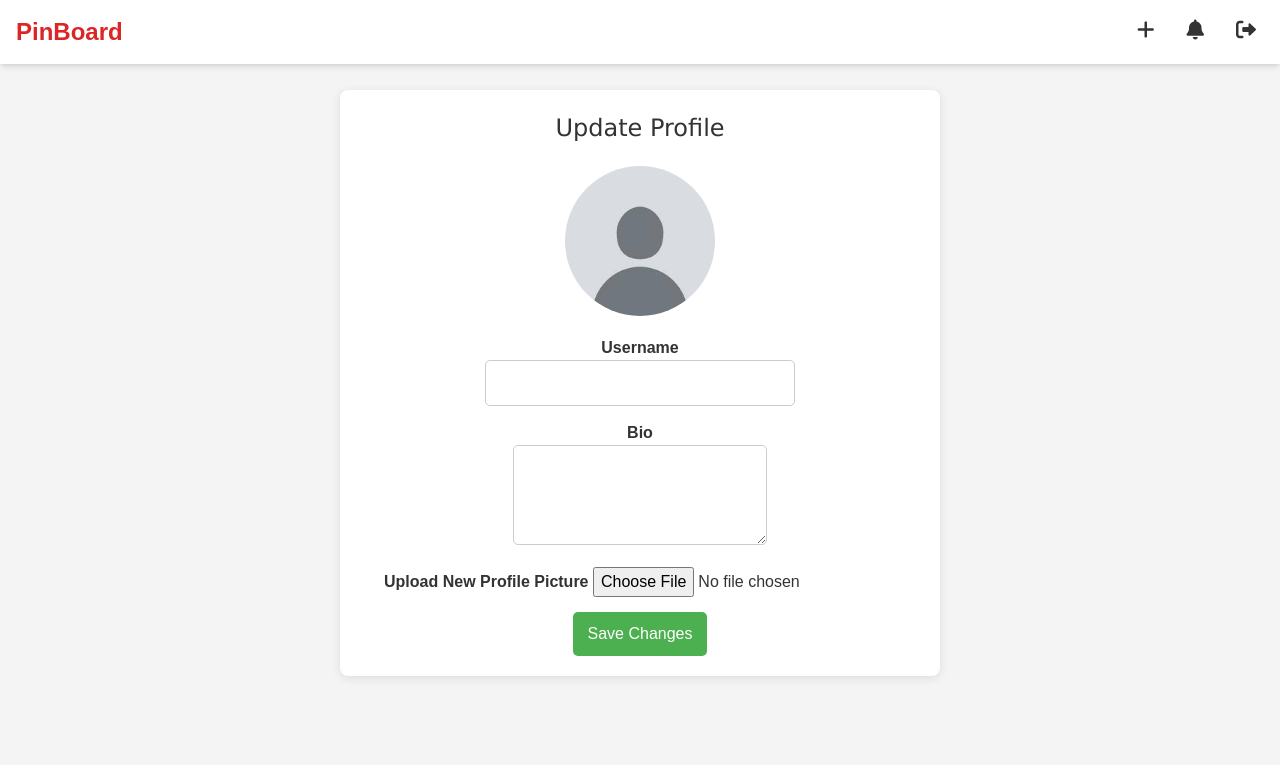
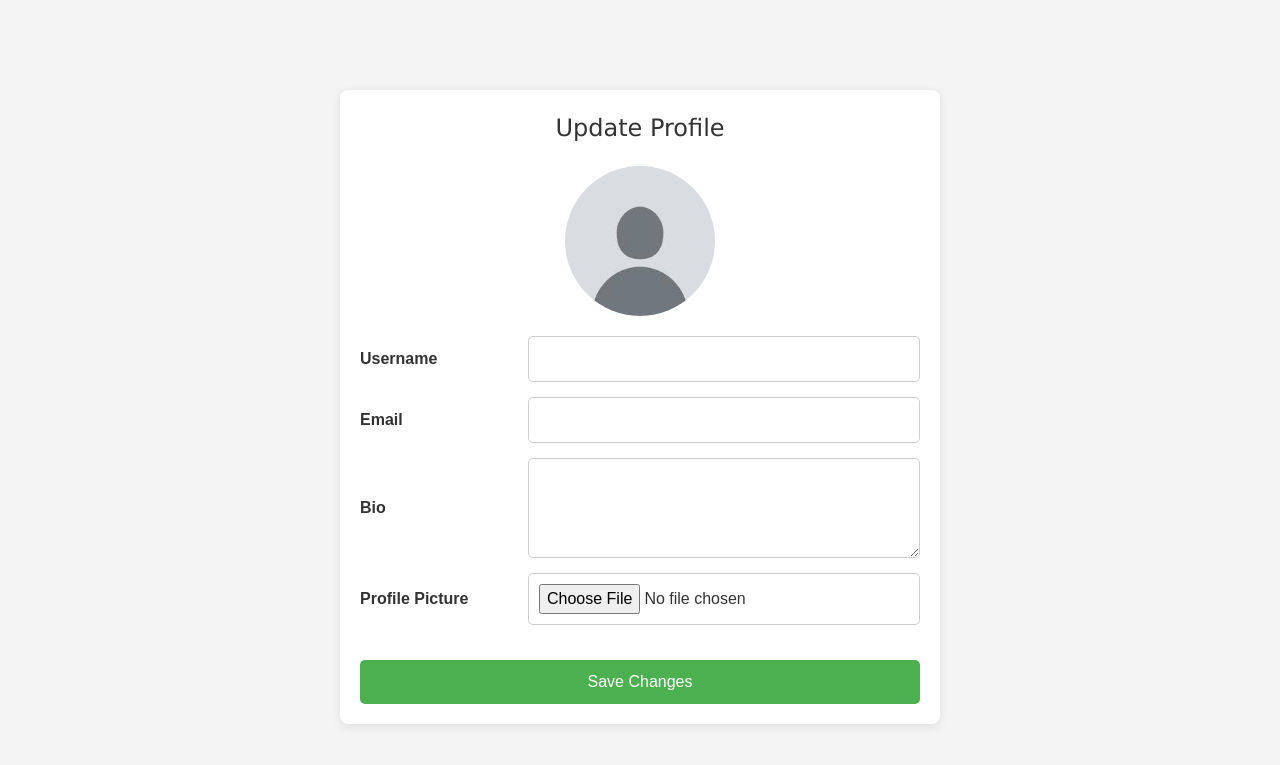
Before and after one commit to mhmmdysdn/PinBoard, a Flask app: page /update_profile in a window 1280 px wide. Shown: the top 765 px of the page. Run offline with Flask 3, Linux system fonts and the light colour scheme; the visitor is signed in with stand-in values (Sample User, id 1); data that the repository does not hold is empty.

Commit message:
update profile2

```diff
--- a/templates/Profile.html
+++ b/templates/Profile.html
@@ -143,12 +143,6 @@
       <div>Following: {{ profile['following_count'] if profile else 0 }}</div>
     </div>
 
-    <form action="{{ url_for('profile') }}" method="post" enctype="multipart/form-data">
-      <label for="profile_pic">Upload Profile Picture:</label>
-      <input type="file" name="profile_pic" accept="image/*" />
-      <button class="button2" type="submit">Save</button>
-    </form>
-
     <!-- Add "Edit Profile" button to go to the Update Profile page -->
     <a href="{{ url_for('update_profile') }}" class="edit-profile-btn">Edit Profile</a>
 
--- a/templates/update_profile.html
+++ b/templates/update_profile.html
@@ -5,15 +5,7 @@
   <meta name="viewport" content="width=device-width, initial-scale=1.0" />
   <title>Update Profile</title>
   <link
-    rel="stylesheet"
-    href="{{ url_for('static', filename='style.css') }}"
-  />
-  <link
     href="https://cdnjs.cloudflare.com/ajax/libs/tailwindcss/2.2.19/tailwind.min.css"
-    rel="stylesheet"
-  />
-  <link
-    href="https://cdnjs.cloudflare.com/ajax/libs/font-awesome/6.0.0/css/all.min.css"
     rel="stylesheet"
   />
   <style>
@@ -32,29 +24,25 @@
       padding: 20px;
       border-radius: 8px;
       box-shadow: 0 2px 10px rgba(0, 0, 0, 0.1);
-      text-align: center;
     }
     h2 {
       font-family: 'Verdana', sans-serif;
       font-size: 24px;
+      text-align: center;
     }
-    form {
+    .form-row {
       display: flex;
-      flex-direction: column;
       align-items: center;
-      gap: 15px;
-      margin-top: 20px;
-      width: 100%;
+      margin-bottom: 15px;
     }
-    label {
+    .form-row label {
+      width: 30%;
       font-weight: bold;
-      margin-bottom: 5px;
       text-align: left;
-      width: 100%;
     }
-    input[type="text"],
-    textarea {
-      width: 100%;
+    .form-row input,
+    .form-row textarea {
+      width: 70%;
       padding: 10px;
       border: 1px solid #ccc;
       border-radius: 5px;
@@ -70,6 +58,8 @@
       padding: 10px 15px;
       border-radius: 5px;
       cursor: pointer;
+      margin-top: 20px;
+      width: 100%;
     }
     .button2:hover {
       background-color: #45a049;
@@ -82,38 +72,9 @@
       margin: 20px auto;
       display: block;
     }
-    nav {
-      position: fixed;
-      top: 0;
-      left: 0;
-      right: 0;
-      z-index: 10;
-    }
   </style>
 </head>
 <body>
-  <nav class="bg-white shadow-md fixed w-full z-10">
-    <div class="max-w-7xl mx-auto px-4">
-      <div class="flex justify-between items-center h-16">
-        <div class="flex items-center">
-          <a href="{{ url_for('home') }}" class="text-red-600 text-2xl font-bold">PinBoard</a>
-        </div>
-
-        <div class="flex items-center space-x-4">
-          <a href="{{ url_for('create_post') }}" class="p-2 hover:bg-gray-100 rounded-full">
-            <i class="fas fa-plus text-xl"></i>
-          </a>
-          <button class="p-2 hover:bg-gray-100 rounded-full">
-            <i class="fas fa-bell text-xl"></i>
-          </button>
-          <a href="{{ url_for('logout') }}" class="p-2 hover:bg-gray-100 rounded-full">
-            <i class="fas fa-sign-out-alt text-xl"></i>
-          </a>
-        </div>
-      </div>
-    </div>
-  </nav>
-
   <section id="update-profile-section">
     <h2>Update Profile</h2>
 
@@ -125,18 +86,23 @@
     {% endif %}
 
     <form action="{{ url_for('update_profile') }}" method="post" enctype="multipart/form-data">
-      <div>
+      <div class="form-row">
         <label for="username">Username</label>
         <input type="text" id="username" name="username" value="{{ user['username'] }}" required />
       </div>
 
-      <div>
+      <div class="form-row">
+        <label for="email">Email</label>
+        <input type="text" id="email" name="email" value="{{ user['email'] }}" readonly />
+      </div>
+
+      <div class="form-row">
         <label for="bio">Bio</label>
         <textarea id="bio" name="bio">{{ profile['bio'] if profile else '' }}</textarea>
       </div>
 
-      <div>
-        <label for="profile_pic">Upload New Profile Picture</label>
+      <div class="form-row">
+        <label for="profile_pic">Profile Picture</label>
         <input type="file" id="profile_pic" name="profile_pic" accept="image/*" />
       </div>
 
```
Also changed, not shown: 1 other file.
